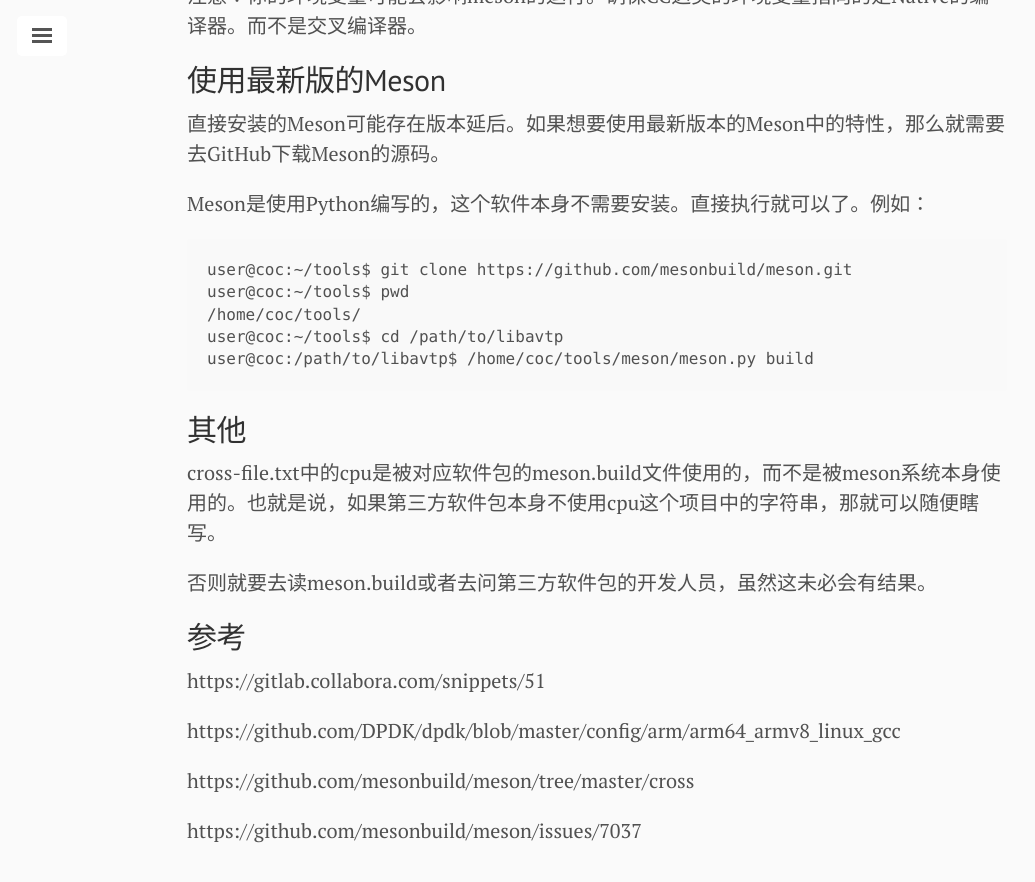
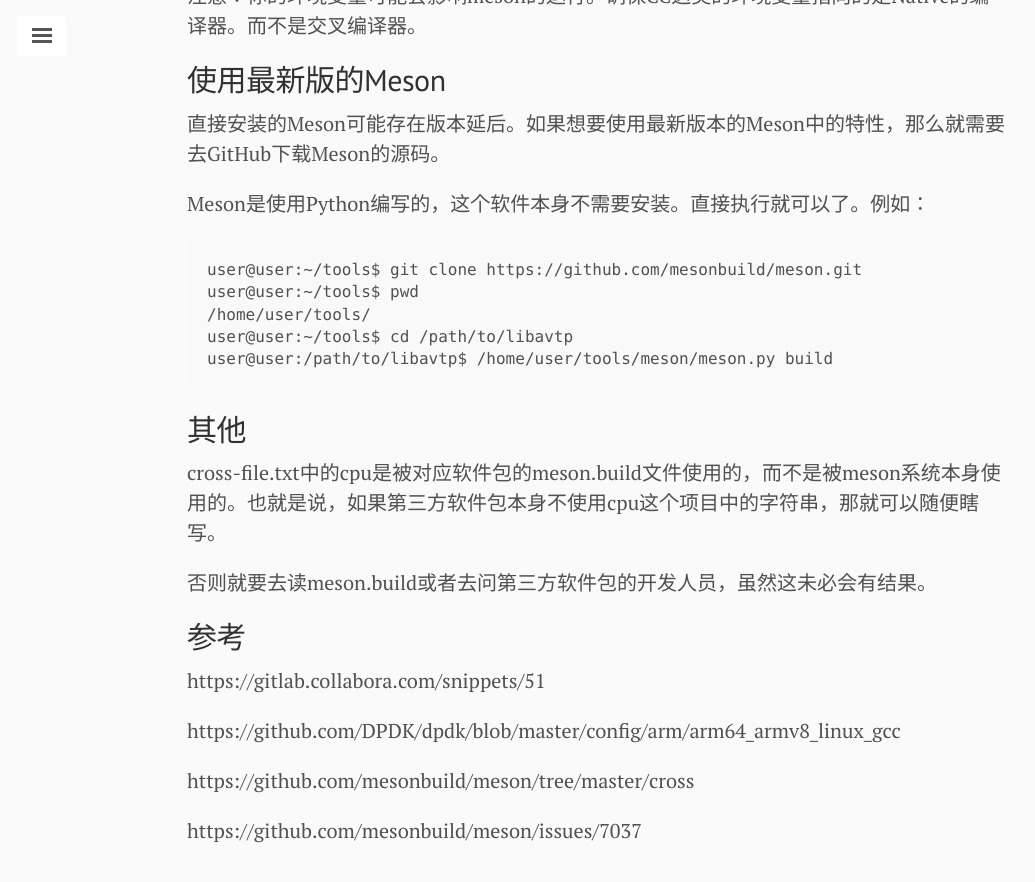
Before and after one commit to zeerd/zeerd.github.io, a Jekyll site: the page built from _posts/2020-05-10-meson-and-ninja.md, in a window 1280 px wide and 900 px high, scrolled down 1992 px. Shown: the top 882 px of the window, without its empty margins (43-1078 px from the left). Built offline with Jekyll 4.4.1, drawn with Linux system fonts in a browser that asks for light colours; comment, search, counter and statistics services are not loaded.

Commit message:
Update 2020-05-10-meson-and-ninja.md

````diff
--- a/_posts/2020-05-10-meson-and-ninja.md
+++ b/_posts/2020-05-10-meson-and-ninja.md
@@ -74,11 +74,11 @@
 Meson是使用Python编写的，这个软件本身不需要安装。直接执行就可以了。例如：
 
 ```
-user@coc:~/tools$ git clone https://github.com/mesonbuild/meson.git
-user@coc:~/tools$ pwd
-/home/coc/tools/
-user@coc:~/tools$ cd /path/to/libavtp
-user@coc:/path/to/libavtp$ /home/coc/tools/meson/meson.py build
+user@user:~/tools$ git clone https://github.com/mesonbuild/meson.git
+user@user:~/tools$ pwd
+/home/user/tools/
+user@user:~/tools$ cd /path/to/libavtp
+user@user:/path/to/libavtp$ /home/user/tools/meson/meson.py build
 ```
 
 ## 其他
````
